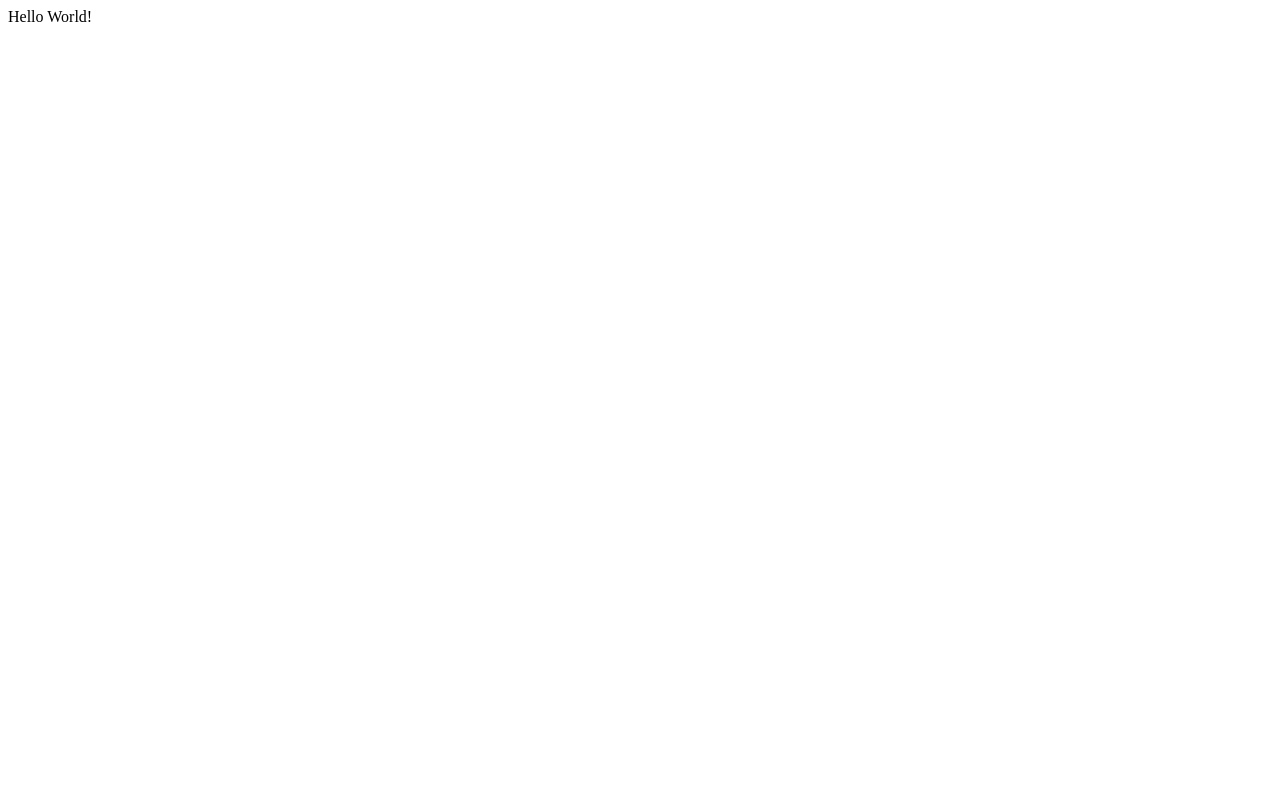
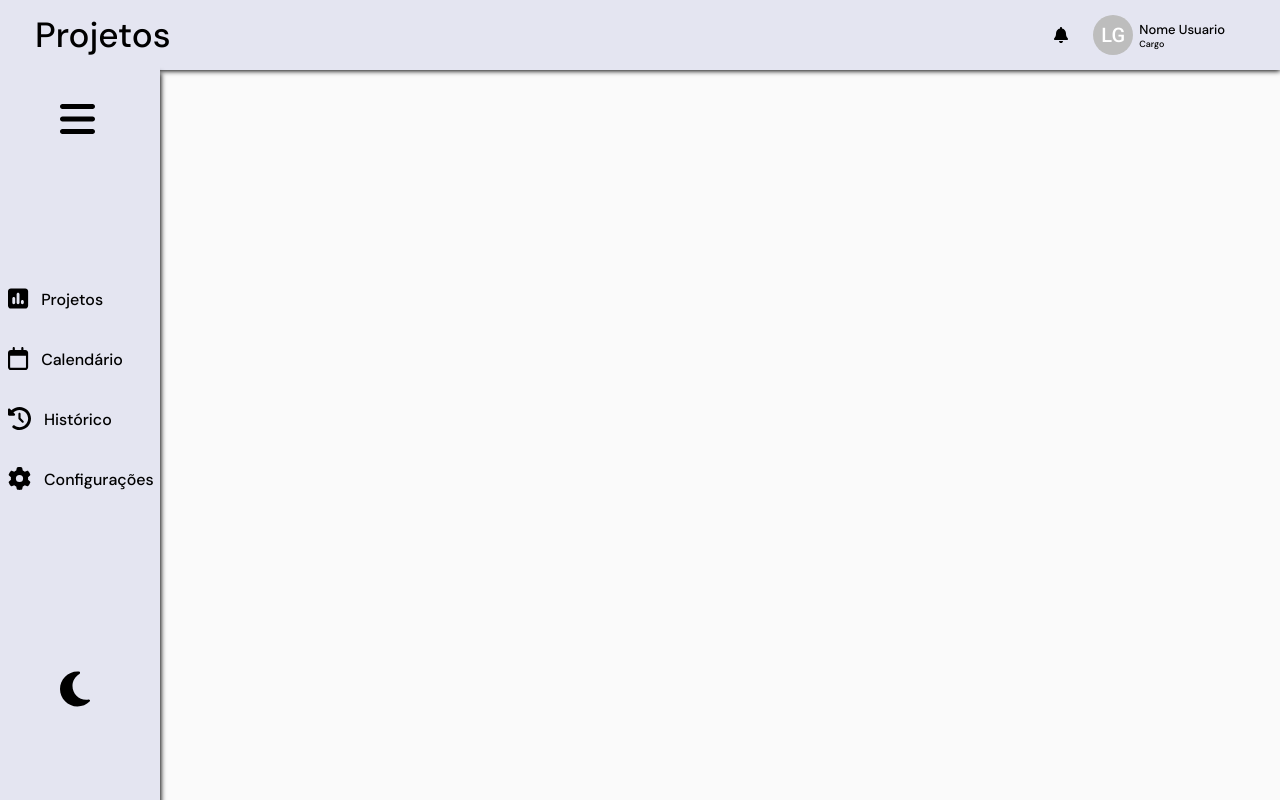
Before and after one commit to pedromcd/ProjScrum, a React (Vite) app: page / in a window 1280 px wide. Built offline with nearby package versions, Linux system fonts and the light colour scheme.

Commit message:
Adicionar home, navbar, header e troca de tema
- Criação da pagina Home
- Criação do componente Navbar
- Criação do componente Header
- Implementação de funcionalidade para troca de temas (claro e escuro).
- Tema selecionado é salvo no localStorage.

```diff
--- a/client/src/App.jsx
+++ b/client/src/App.jsx
@@ -1,3 +1,11 @@
+import React from 'react';
+import './assets/styles/index.css';
+import Home from './pages/Home';
+
 export default function App() {
-  return "Hello World!"
+  return (
+    <div>
+      <Home />
+    </div>
+  );
 }
--- /dev/null
+++ b/client/src/assets/styles/Header.css
@@ -0,0 +1,60 @@
+.header {
+  width: 100%;
+  height: 70px;
+  display: flex;
+  flex-direction: row;
+  justify-content: space-between;
+  align-items: center;
+  position: fixed;
+  top: 0;
+  left: 0;
+  right: 0;
+  z-index: 100;
+  box-shadow: 0px 1px 5px black;
+  transition: 0.15s;
+  font-size: 16px;
+  font-weight: 500;
+  background: #e4e5f1;
+}
+
+.user-details {
+  display: flex;
+  flex-wrap: wrap;
+  align-items: center;
+  justify-content: center;
+  margin-right: 55px;
+}
+
+.icon-wrapper-header {
+  margin-right: 25px;
+  cursor: pointer;
+}
+
+.user-info-list {
+  list-style: none;
+}
+
+.info-list-name {
+  font-size: 13px;
+  margin-left: 6px;
+}
+
+.info-list-position {
+  font-size: 9px;
+  margin-left: 6px;
+}
+
+.current-page {
+  list-style: none;
+  display: flex;
+  justify-content: center;
+  align-items: center;
+  margin-left: 35px;
+  font-size: 35px;
+  cursor: default;
+}
+
+.dark .header {
+  background: #191919;
+  color: #e9eaf5;
+}
--- /dev/null
+++ b/client/src/assets/styles/Navbar.css
@@ -0,0 +1,67 @@
+.navbar {
+  min-height: 100vh;
+  min-width: 160px;
+  width: 160;
+  position: fixed;
+  top: 59px;
+  left: 0;
+  bottom: 0;
+  z-index: 200;
+  font-size: 16px;
+  font-weight: 500;
+  box-shadow: 10px 5px 5px -9px black;
+  transition: 0.15s;
+  background: #e4e5f1;
+}
+
+.fa-bars {
+  display: flex;
+  position: absolute;
+  top: 40px;
+  left: 60px;
+  z-index: 10;
+  font-size: 40px;
+  cursor: pointer;
+}
+
+.list-navbar {
+  padding-top: 25px;
+  margin-top: 200px;
+  margin-left: -12px;
+  width: auto;
+  display: flex;
+  align-items: flex-start;
+  justify-content: flex-start;
+  flex-direction: column;
+  padding-left: 20px;
+  list-style: none;
+}
+
+.list-navbar li {
+  display: flex;
+  justify-content: space-between;
+  margin-bottom: 30px;
+  align-items: center;
+  cursor: pointer;
+}
+
+.icon-wrapper-navbar {
+  font-size: 23px;
+  margin-right: 13px;
+}
+
+.button-to-dark-mode {
+  font-size: 40px;
+  display: flex;
+  justify-content: center;
+  align-items: center;
+  position: absolute;
+  bottom: 150px;
+  left: 60px;
+  cursor: pointer;
+}
+
+.dark .navbar {
+  background: #191919;
+  color: #e9eaf5;
+}
--- /dev/null
+++ b/client/src/assets/styles/index.css
@@ -0,0 +1,17 @@
+* {
+  margin: 0;
+  padding: 0;
+  box-sizing: border-box;
+  font-family: "DM Sans", "Roboto", "Poppins";
+}
+
+.container {
+  height: 100vh;
+  min-width: 100vh;
+  background: #fafafa;
+  transition: 0.3s;
+}
+
+.container.dark {
+  background: #222;
+}
--- /dev/null
+++ b/client/src/components/Header.jsx
@@ -0,0 +1,30 @@
+import React from 'react';
+import { FontAwesomeIcon } from '@fortawesome/react-fontawesome';
+import { faBell } from '@fortawesome/free-solid-svg-icons/faBell';
+import { Avatar } from '@mui/material';
+import '../assets/styles/Header.css';
+
+const Header = () => {
+  return (
+    <header className='header'>
+      <ul className='current-page'>
+        <li>Projetos</li>
+      </ul>
+
+      <div className='user-details'>
+        <span className='icon-wrapper-header'>
+          <FontAwesomeIcon icon={faBell} />
+        </span>
+
+        <Avatar className='avatar'>LG</Avatar>
+
+        <ul className='user-info-list'>
+          <li className='info-list-name'>Nome Usuario</li>
+          <li className='info-list-position'>Cargo</li>
+        </ul>
+      </div>
+    </header>
+  );
+};
+
+export default Header;
--- /dev/null
+++ b/client/src/components/NavBar.jsx
@@ -0,0 +1,59 @@
+import React from 'react';
+import { FontAwesomeIcon } from '@fortawesome/react-fontawesome';
+import { faBars } from '@fortawesome/free-solid-svg-icons/faBars';
+import { faCalendar } from '@fortawesome/free-regular-svg-icons/faCalendar';
+import { faClockRotateLeft } from '@fortawesome/free-solid-svg-icons/faClockRotateLeft';
+import { faGear } from '@fortawesome/free-solid-svg-icons/faGear';
+import { faSquarePollVertical } from '@fortawesome/free-solid-svg-icons/faSquarePollVertical';
+import { faMoon } from '@fortawesome/free-solid-svg-icons/faMoon';
+import { faSun } from '@fortawesome/free-regular-svg-icons/faSun';
+import '../assets/styles/Navbar.css';
+
+const Navbar = ({ theme, setTheme }) => {
+  const toggle_mode = () => {
+    theme == 'light' ? setTheme('dark') : setTheme('light');
+  };
+
+  return (
+    <nav className='navbar'>
+      <FontAwesomeIcon icon={faBars} />
+
+      <ul className='list-navbar'>
+        <li className='navbar-items'>
+          <span className='icon-wrapper-navbar'>
+            <FontAwesomeIcon icon={faSquarePollVertical} />
+          </span>
+          Projetos
+        </li>
+        <li className='navbar-items'>
+          <span className='icon-wrapper-navbar'>
+            <FontAwesomeIcon icon={faCalendar} />
+          </span>
+          Calendário
+        </li>
+        <li className='navbar-items'>
+          <span className='icon-wrapper-navbar'>
+            <FontAwesomeIcon icon={faClockRotateLeft} />
+          </span>
+          Histórico
+        </li>
+        <li className='navbar-items'>
+          <span className='icon-wrapper-navbar'>
+            <FontAwesomeIcon icon={faGear} />
+          </span>
+          Configurações
+        </li>
+      </ul>
+      <span className='button-to-dark-mode'>
+        <FontAwesomeIcon
+          icon={theme === 'light' ? faMoon : faSun}
+          onClick={() => {
+            toggle_mode();
+          }}
+        />
+      </span>
+    </nav>
+  );
+};
+
+export default Navbar;
--- /dev/null
+++ b/client/src/pages/Home.jsx
@@ -0,0 +1,21 @@
+import React, { useEffect, useState } from 'react';
+import Navbar from '../components/NavBar';
+import Header from '../components/Header';
+
+function Home() {
+  const current_theme = localStorage.getItem('current_theme');
+  const [theme, setTheme] = useState(current_theme ? current_theme : 'light');
+
+  useEffect(() => {
+    localStorage.setItem('current_theme', theme);
+  }, [theme]);
+
+  return (
+    <div className={`container ${theme}`}>
+      <Header />
+      <Navbar theme={theme} setTheme={setTheme} />
+    </div>
+  );
+}
+
+export default Home;
--- a/index.html
+++ b/index.html
@@ -1,8 +1,16 @@
-<!doctype html>
+<!DOCTYPE html>
 <html lang="pt-BR">
   <head>
     <meta charset="UTF-8" />
     <meta name="viewport" content="width=device-width, initial-scale=1.0" />
+
+    <link rel="preconnect" href="https://fonts.googleapis.com" />
+    <link rel="preconnect" href="https://fonts.gstatic.com" crossorigin />
+    <link
+      href="https://fonts.googleapis.com/css2?family=DM+Sans:ital,opsz,wght@0,9..40,100..1000;1,9..40,100..1000&family=Poppins:ital,wght@0,100;0,200;0,300;0,400;0,500;0,600;0,700;0,800;0,900;1,100;1,200;1,300;1,400;1,500;1,600;1,700;1,800;1,900&family=Roboto:ital,wght@0,100;0,300;0,400;0,500;0,700;0,900;1,100;1,300;1,400;1,500;1,700;1,900&display=swap"
+      rel="stylesheet"
+    />
+
     <title>Projeto Scrum</title>
   </head>
   <body>
```
Also changed, not shown: eslint.config.js (+13 -9 lines), package.json (+9 -1 lines), 1 other file (tests, documents, lock files or other folders).
